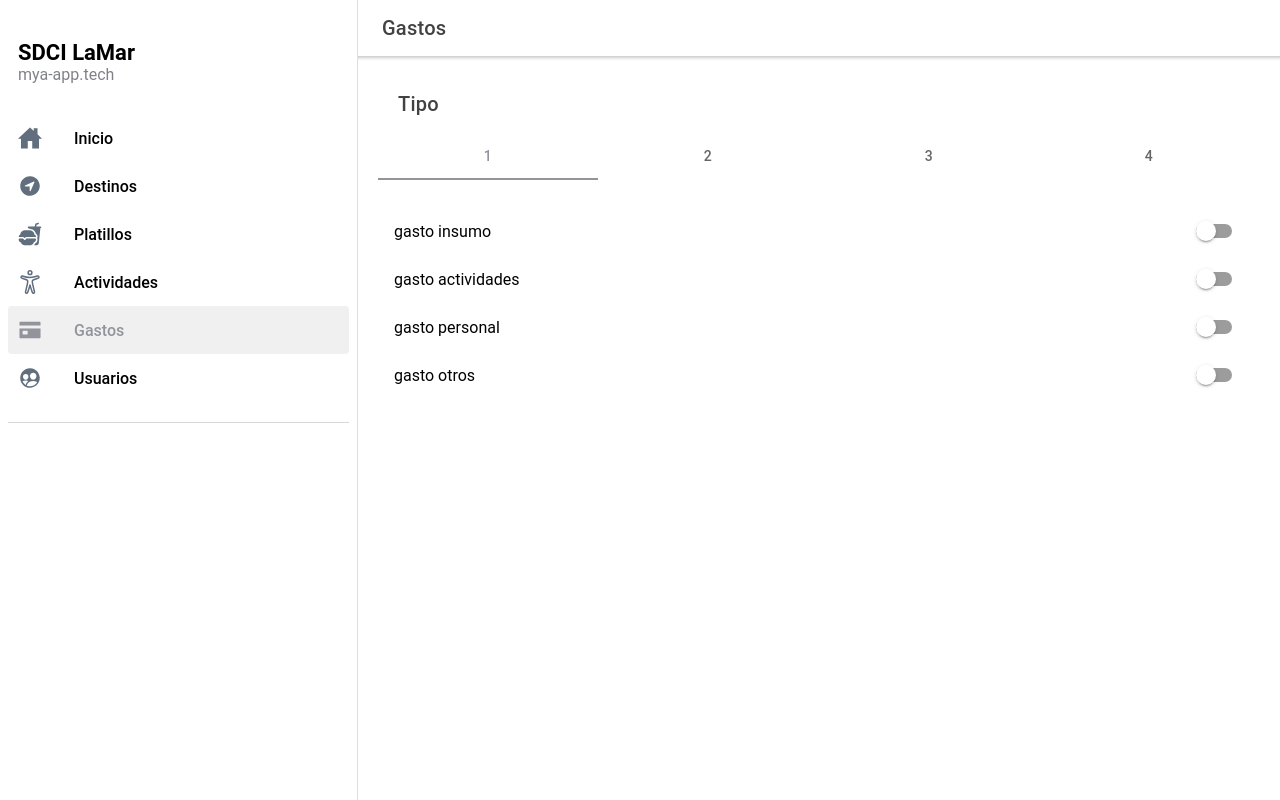
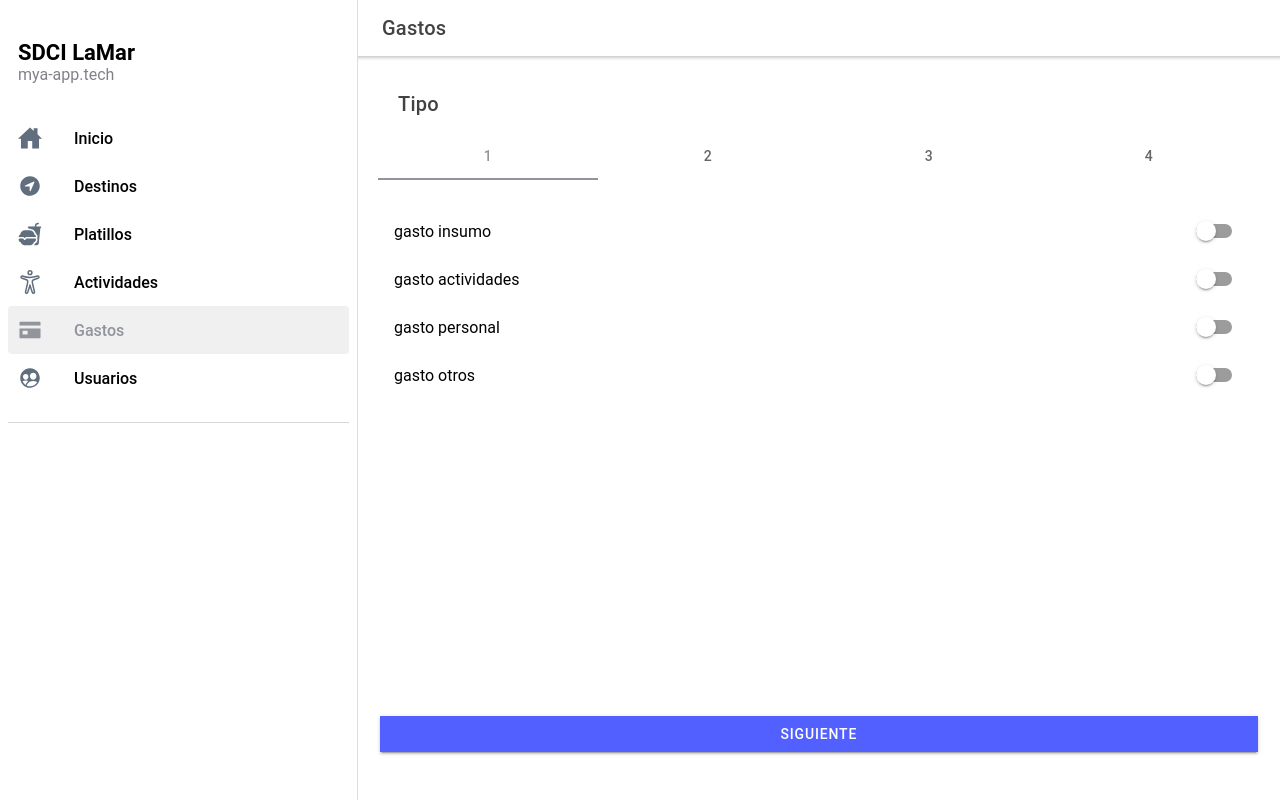
Before and after one commit to elgael06/front-control, a React (Create React App) app: page /page/Gastos/nuevo in a window 1280 px wide. Built offline with nearby package versions, Linux system fonts and the light colour scheme.

Commit message:
boton siguiente.

```diff
--- a/src/pages/Gastos/NuevoGasto.tsx
+++ b/src/pages/Gastos/NuevoGasto.tsx
@@ -26,6 +26,24 @@ const NuevoGasto: React.FC = () => {
         onSelected(event.detail.value);
     }
 
+    const onNext = () => {
+        let nextPage = '';
+
+        switch (selected) {
+            case opciones[0]:
+                onSelected(opciones[1]);
+                break;
+            case opciones[1]:
+                onSelected(opciones[2]);
+                break;
+            case opciones[2]:
+                onSelected(opciones[3]);
+                break;
+            default:
+                break;
+        }
+    }
+
     const taps = (name:string,index:number) => <IonSegmentButton key={name} value={name} title={name}>
             <IonLabel>{index+1}</IonLabel>
     </IonSegmentButton>;
@@ -47,6 +65,7 @@ const NuevoGasto: React.FC = () => {
         <br />
         <PasoSeleccion />
         <br />
+        {selected != 'Resumen' && <IonButton expand='full' color='tertiary' onClick={onNext} >Siguiente</IonButton>}
     </>
 }
 
--- a/src/pages/Gastos/components/Comprobante.tsx
+++ b/src/pages/Gastos/components/Comprobante.tsx
@@ -23,7 +23,7 @@ const Comprobante: React.FC = () => {
     }
 
     return <div style={{display:'flex',justifyContent:'center'}}>
-        <IonCard onClick={takePicture} style={{width:300}}>
+        <IonCard onClick={takePicture} style={{width:260}}>
             <IonImg src={imgComp || imageFotoBase} />
 
             <IonCardSubtitle style={{textAlign:'center'}}>
```
